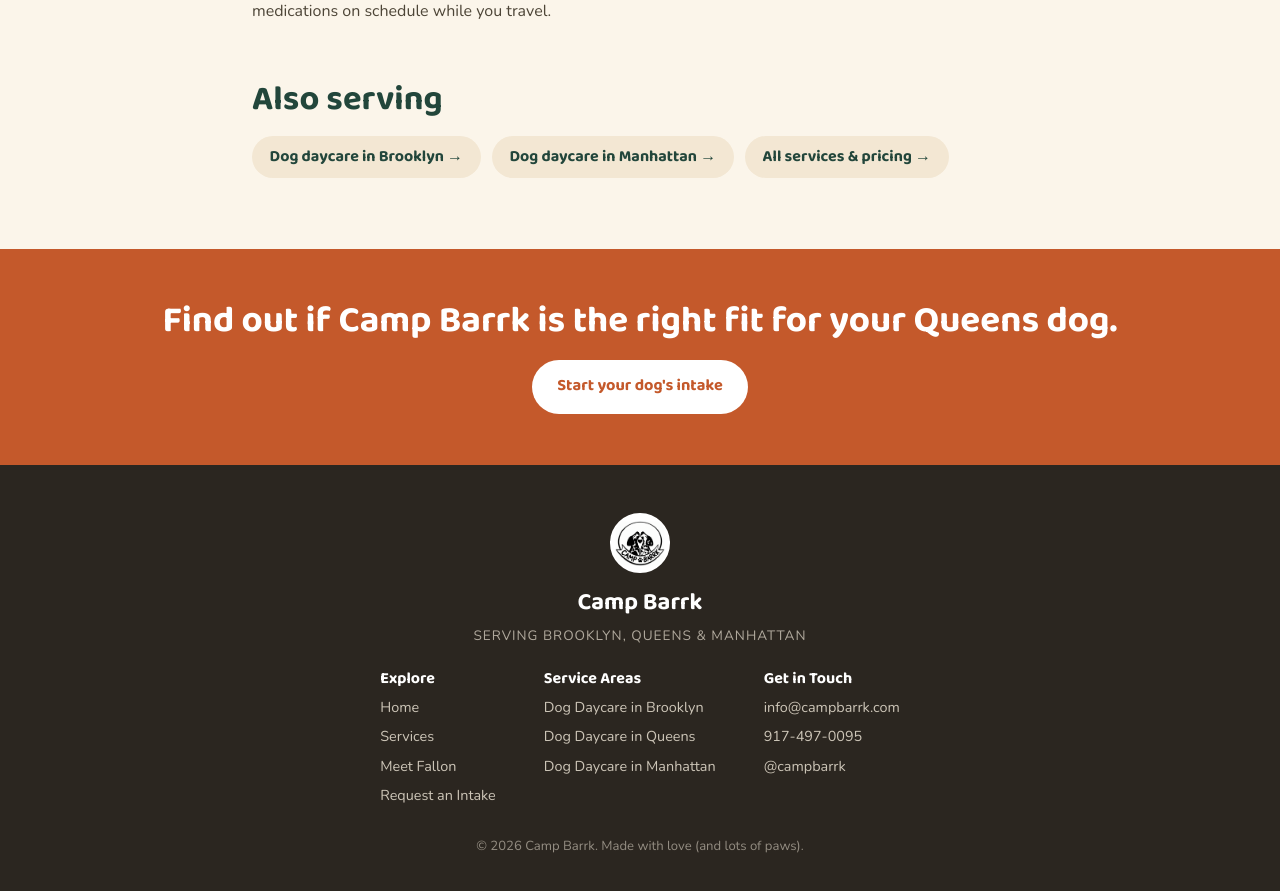
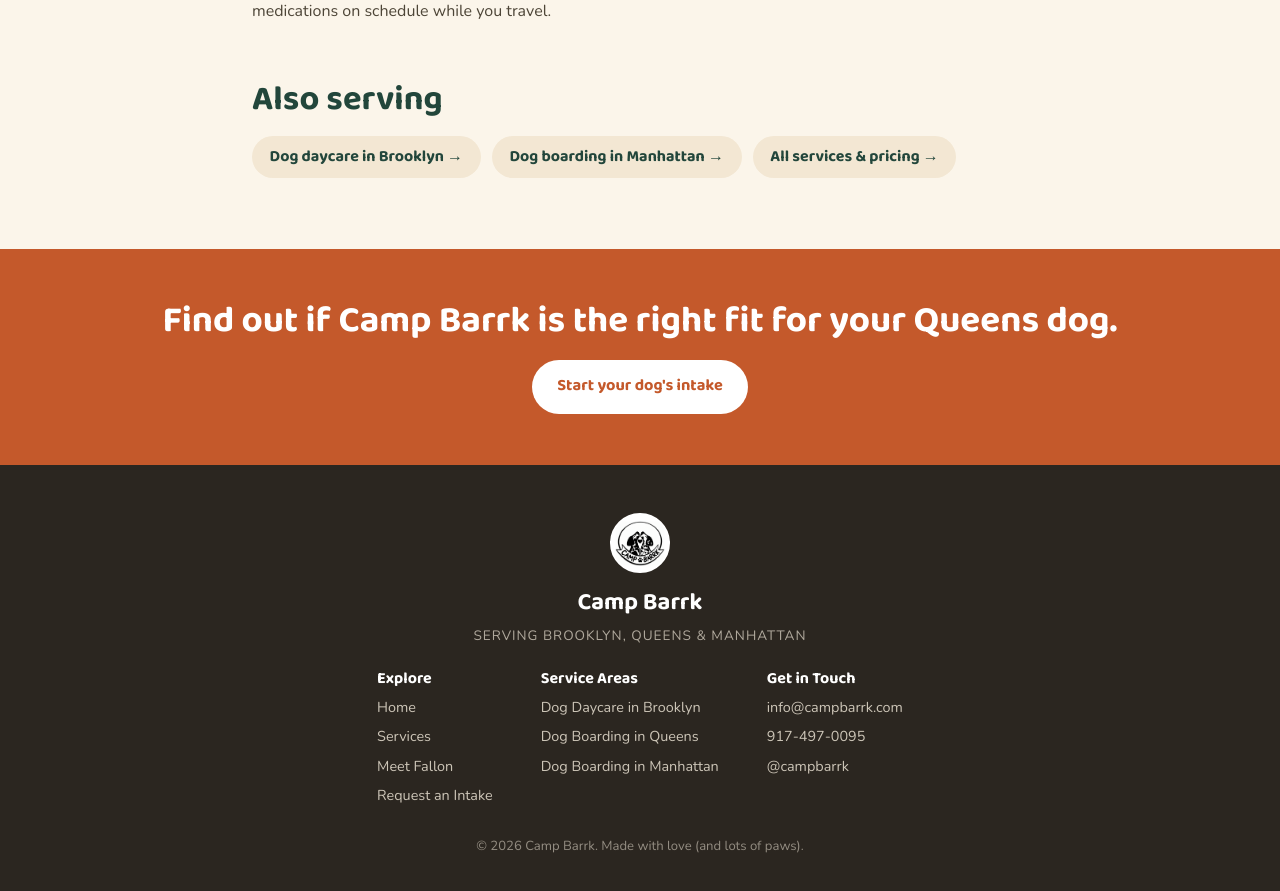
Before and after one commit to CampBarrk/campbarrk, a plain HTML site: page queens.html in a window 1280 px wide. Shown: the part 2000-2891 px from the top of the page. Drawn offline with nearby package versions, Linux system fonts and the light colour scheme.

Commit message:
Relabel Queens and Manhattan links as boarding

```diff
--- a/queens.html
+++ b/queens.html
@@ -176,7 +176,7 @@ footer .fine{margin-top:1.4rem;font-size:.82rem;opacity:.55}
     <h2>Also serving</h2>
     <div class="areas-links">
       <a href="brooklyn.html">Dog daycare in Brooklyn →</a>
-      <a href="manhattan.html">Dog daycare in Manhattan →</a>
+      <a href="manhattan.html">Dog boarding in Manhattan →</a>
       <a href="services.html">All services &amp; pricing →</a>
     </div>
   </div>
@@ -195,7 +195,7 @@ footer .fine{margin-top:1.4rem;font-size:.82rem;opacity:.55}
   <div class="serving">Serving Brooklyn, Queens &amp; Manhattan</div>
   <div class="foot-grid">
     <div class="foot-col"><h5>Explore</h5><a href="index.html">Home</a><a href="services.html">Services</a><a href="about-fallon.html">Meet Fallon</a><a href="index.html#intake">Request an Intake</a></div>
-    <div class="foot-col"><h5>Service Areas</h5><a href="brooklyn.html">Dog Daycare in Brooklyn</a><a href="queens.html">Dog Daycare in Queens</a><a href="manhattan.html">Dog Daycare in Manhattan</a></div>
+    <div class="foot-col"><h5>Service Areas</h5><a href="brooklyn.html">Dog Daycare in Brooklyn</a><a href="queens.html">Dog Boarding in Queens</a><a href="manhattan.html">Dog Boarding in Manhattan</a></div>
     <div class="foot-col"><h5>Get in Touch</h5><a href="mailto:info@campbarrk.com">info@campbarrk.com</a><a href="tel:+19174970095">917-497-0095</a><a href="https://www.instagram.com/campbarrk/" target="_blank" rel="noopener">@campbarrk</a></div>
   </div>
   <div class="fine">© <span id="yr"></span> Camp Barrk. Made with love (and lots of paws).</div>
```
